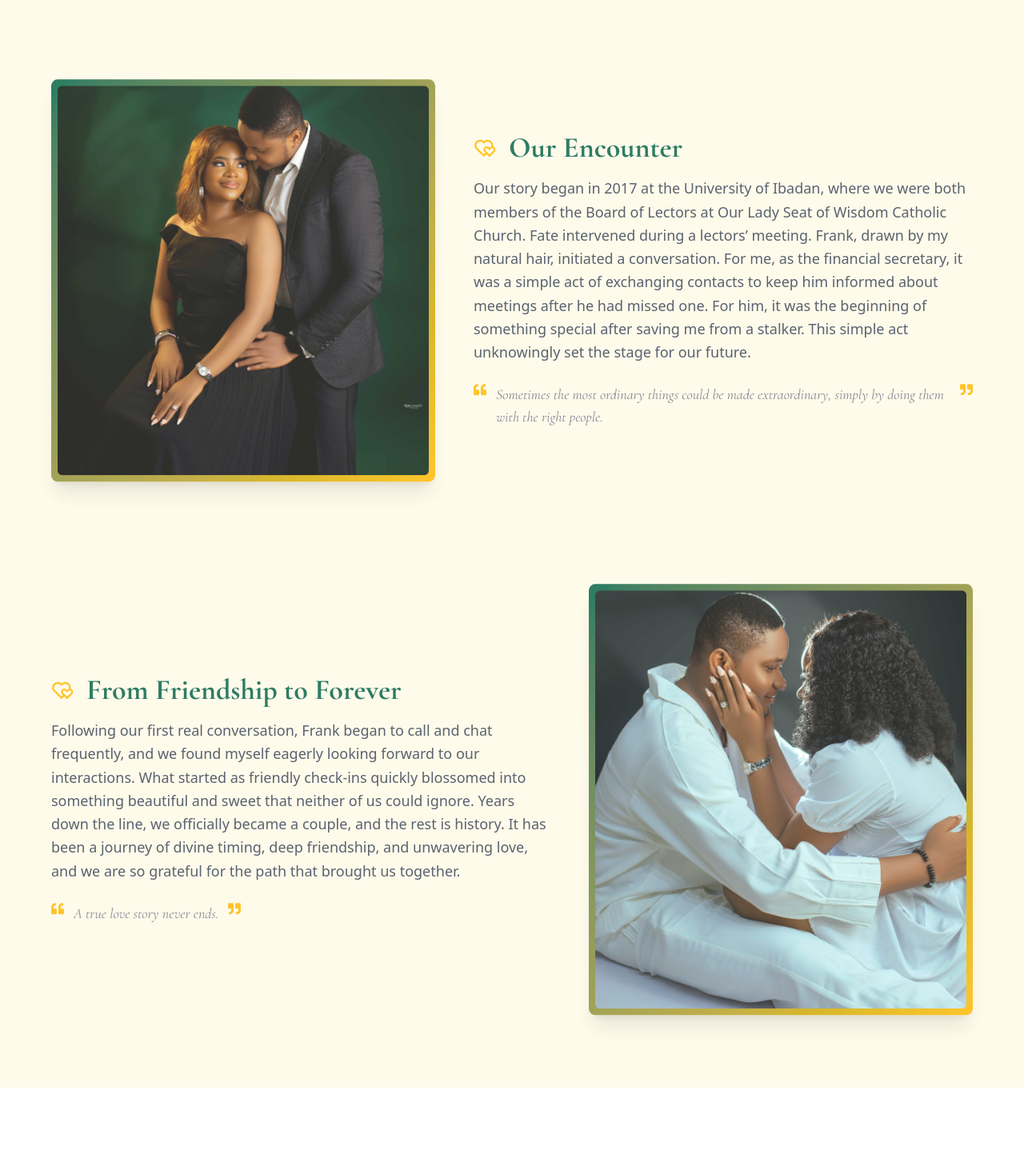
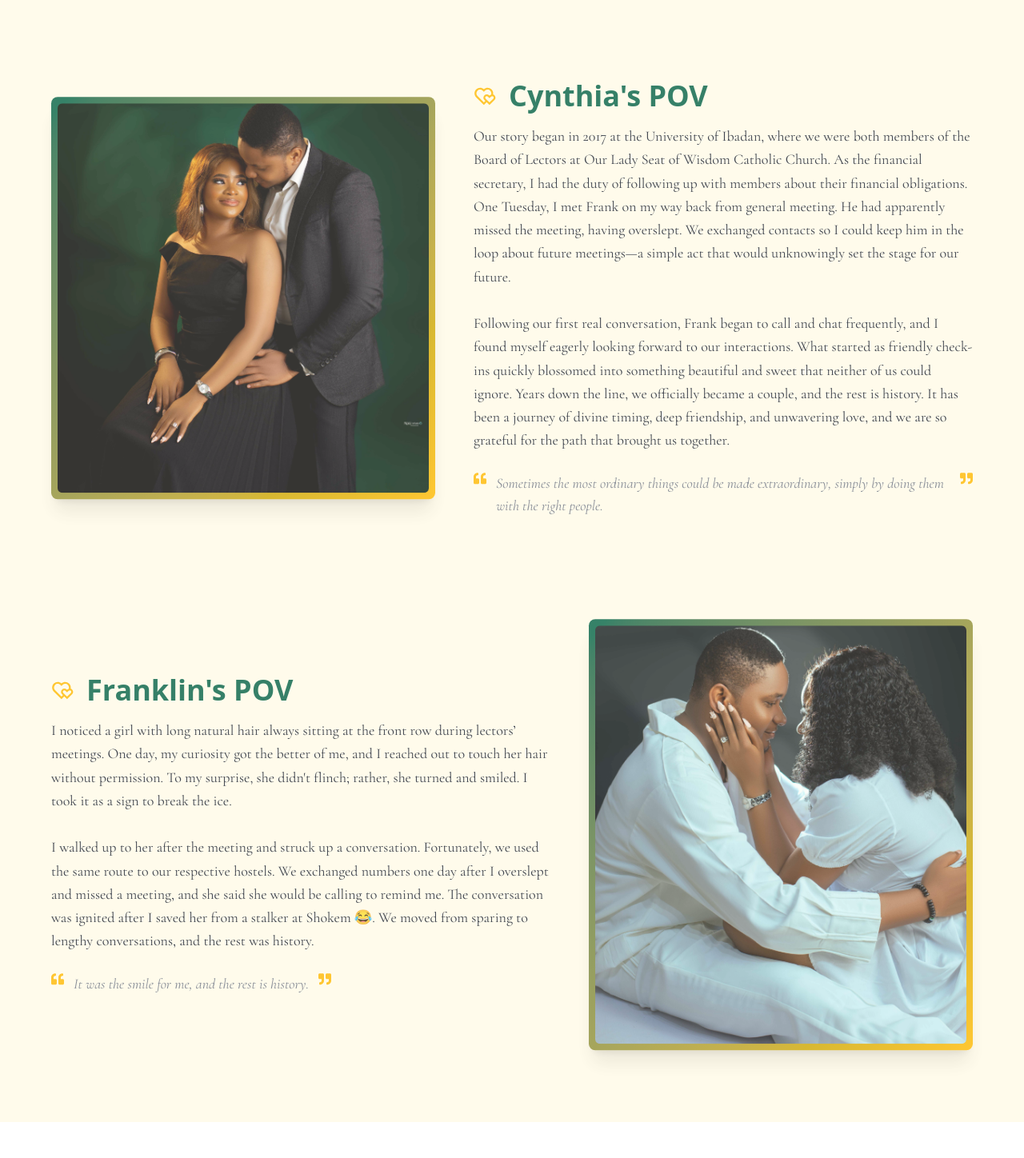
Before and after one commit to obinesto/forever-connected, a React (Vite) app: page /story in a window 1280 px wide. Shown: the part 862-2310 px from the top of the page at 80% size. Built offline with nearby package versions, Linux system fonts and the light colour scheme; no server answers; a web font is replaced by a local one.

Commit message:
Update story.jsx

```diff
--- a/src/components/story.jsx
+++ b/src/components/story.jsx
@@ -18,19 +18,19 @@ import img12 from "/pre-wedding-shots/F&C13.jpg";
 
 const storySections = [
   {
-    title: "Our Encounter",
+    title: "Cynthia's POV",
     image: img1,
     icon: RiHeartsLine,
-    text: "Our story began in 2017 at the University of Ibadan, where we were both members of the Board of Lectors at Our Lady Seat of Wisdom Catholic Church. Fate intervened during a lectors’ meeting. Frank, drawn by my natural hair, initiated a conversation. For me, as the financial secretary, it was a simple act of exchanging contacts to keep him informed about meetings after he had missed one. For him, it was the beginning of something special after saving me from a stalker. This simple act unknowingly set the stage for our future.",
+    text: "Our story began in 2017 at the University of Ibadan, where we were both members of the Board of Lectors at Our Lady Seat of Wisdom Catholic Church. As the financial secretary, I had the duty of following up with members about their financial obligations. One Tuesday, I met Frank on my way back from general meeting. He had apparently missed the meeting, having overslept. We exchanged contacts so I could keep him in the loop about future meetings—a simple act that would unknowingly set the stage for our future.\n\nFollowing our first real conversation, Frank began to call and chat frequently, and I found myself eagerly looking forward to our interactions. What started as friendly check-ins quickly blossomed into something beautiful and sweet that neither of us could ignore. Years down the line, we officially became a couple, and the rest is history. It has been a journey of divine timing, deep friendship, and unwavering love, and we are so grateful for the path that brought us together.",
     quote:
       "Sometimes the most ordinary things could be made extraordinary, simply by doing them with the right people.",
   },
   {
-    title: "From Friendship to Forever",
+    title: "Franklin's POV",
     image: img2,
     icon: RiHeartsLine,
-    text: "Following our first real conversation, Frank began to call and chat frequently, and we found myself eagerly looking forward to our interactions. What started as friendly check-ins quickly blossomed into something beautiful and sweet that neither of us could ignore. Years down the line, we officially became a couple, and the rest is history. It has been a journey of divine timing, deep friendship, and unwavering love, and we are so grateful for the path that brought us together.",
-    quote: "A true love story never ends.",
+    text: "I noticed a girl with long natural hair always sitting at the front row during lectors’ meetings. One day, my curiosity got the better of me, and I reached out to touch her hair without permission. To my surprise, she didn't flinch; rather, she turned and smiled. I took it as a sign to break the ice.\n\nI walked up to her after the meeting and struck up a conversation. Fortunately, we used the same route to our respective hostels. We exchanged numbers one day after I overslept and missed a meeting, and she said she would be calling to remind me. The conversation was ignited after I saved her from a stalker at Shokem 😂. We moved from sparing to lengthy conversations, and the rest was history.",
+    quote: "It was the smile for me, and the rest is history.",
   },
 ];
 
@@ -109,11 +109,11 @@ export default function Story() {
               <div className="w-full md:w-7/12 text-center md:text-left transition-transform duration-300 md:hover:-translate-y-2">
                 <div className="flex items-center justify-center md:justify-start gap-4 mb-4">
                   <section.icon size={28} className="text-amber-400" />
-                  <h2 className="text-2xl md:text-4xl font-cormorant font-bold text-emerald-800">
+                  <h2 className="text-2xl md:text-4xl font-bold text-emerald-800">
                     {section.title}
                   </h2>
                 </div>
-                <p className="text-base md:text-lg leading-relaxed text-gray-700 mb-6">
+                <p className="text-base md:text-lg leading-relaxed text-gray-900 mb-6 font-cormorant whitespace-pre-line">
                   {section.text}
                 </p>
                 <div className="flex justify-center md:justify-start text-gray-500 italic">
```
